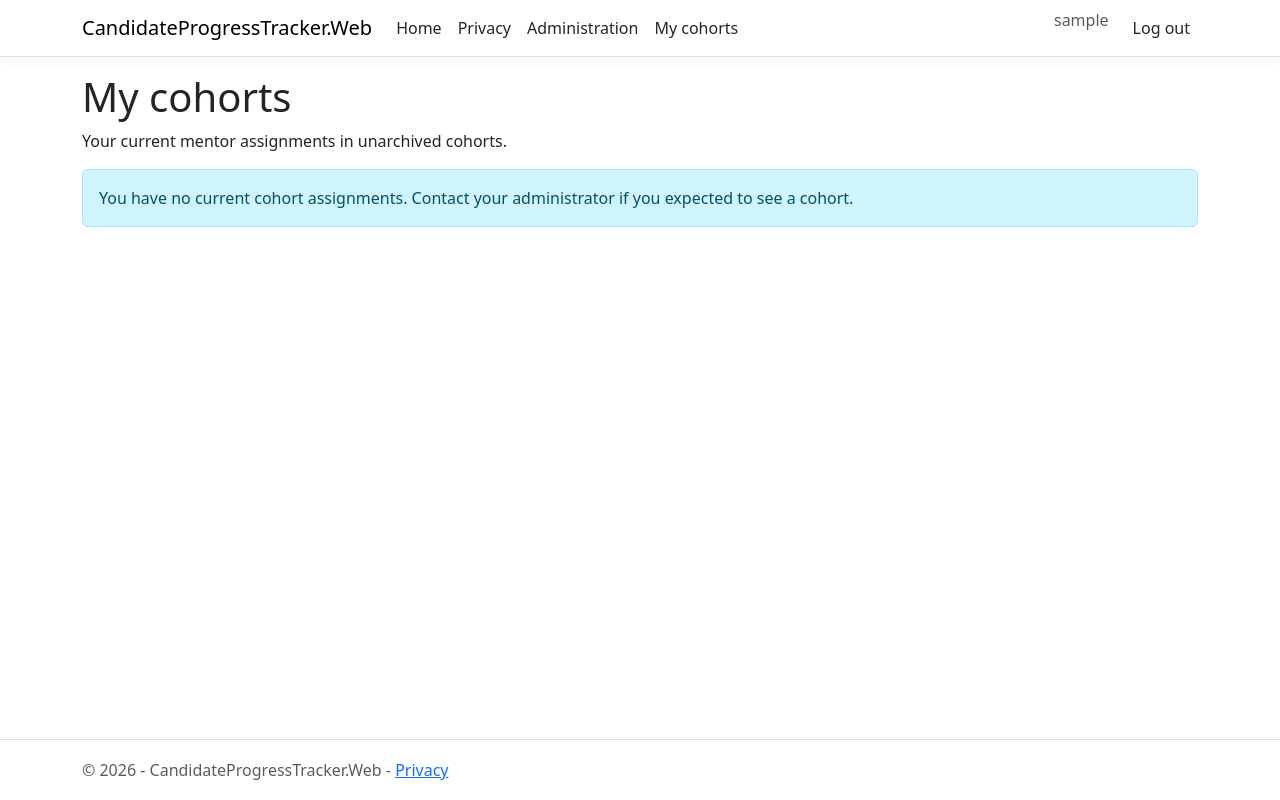
After one commit to buhlebendalo714-bot/CandidateProgressTracker, an ASP.NET Core app: page /Mentor in a window 1280 px wide. The commit adds this page. Run offline with ASP.NET Core 8, Linux system fonts and the light colour scheme; the visitor is signed in with stand-in values (Sample User, id 1); style sheets or scripts are compiled from the project's sources; the project's own start-up code is not run, and a stand-in starts its controllers and pages.

Commit message:
Add mentor page for current cohort assignments

```diff
--- /dev/null
+++ b/src/CandidateProgressTracker.Web/Pages/Mentor/Index.cshtml
@@ -0,0 +1,41 @@
+@page
+@model CandidateProgressTracker.Web.Pages.Mentor.IndexModel
+@{
+    ViewData["Title"] = "My cohorts";
+}
+
+<h1>My cohorts</h1>
+
+<p>Your current mentor assignments in unarchived cohorts.</p>
+
+@if (Model.Cohorts.Count == 0)
+{
+    <div class="alert alert-info" role="status">
+        You have no current cohort assignments.
+        Contact your administrator if you expected to see a cohort.
+    </div>
+}
+else
+{
+    <div class="table-responsive">
+        <table class="table table-striped">
+            <thead>
+                <tr>
+                    <th scope="col">Name</th>
+                    <th scope="col">Code</th>
+                    <th scope="col">Location</th>
+                </tr>
+            </thead>
+            <tbody>
+                @foreach (var cohort in Model.Cohorts)
+                {
+                    <tr>
+                        <td>@cohort.Name</td>
+                        <td>@cohort.Code</td>
+                        <td>@(cohort.LocationLabel ?? "Not specified")</td>
+                    </tr>
+                }
+            </tbody>
+        </table>
+    </div>
+}
--- /dev/null
+++ b/src/CandidateProgressTracker.Web/Pages/Mentor/Index.cshtml.cs
@@ -0,0 +1,35 @@
+using System.Security.Claims;
+using CandidateProgressTracker.Application.Cohorts;
+using Microsoft.AspNetCore.Authorization;
+using Microsoft.AspNetCore.Mvc;
+using Microsoft.AspNetCore.Mvc.RazorPages;
+
+namespace CandidateProgressTracker.Web.Pages.Mentor;
+
+[Authorize(Policy = "MentorOnly")]
+public class IndexModel : PageModel
+{
+    private readonly IMentorCohortQueryService _queryService;
+
+    public IndexModel(IMentorCohortQueryService queryService)
+    {
+        _queryService = queryService;
+    }
+
+    public IReadOnlyList<CohortSummary> Cohorts { get; private set; }
+        = Array.Empty<CohortSummary>();
+
+    public async Task<IActionResult> OnGetAsync()
+    {
+        var userId = User.FindFirstValue(ClaimTypes.NameIdentifier);
+
+        if (string.IsNullOrWhiteSpace(userId))
+        {
+            return Challenge();
+        }
+
+        Cohorts = await _queryService.GetMyCohortsAsync(userId);
+
+        return Page();
+    }
+}
--- a/src/CandidateProgressTracker.Web/Pages/Shared/_Layout.cshtml
+++ b/src/CandidateProgressTracker.Web/Pages/Shared/_Layout.cshtml
@@ -33,6 +33,16 @@
                                 asp-area="" asp-page="/Admin/Index">Administration</a>
                             </li>
                         }
+                        @if (User.IsInRole("Mentor"))
+                        {
+                            <li class="nav-item">
+                                <a class="nav-link text-dark"
+                                asp-area=""
+                                asp-page="/Mentor/Index">
+                                    My cohorts
+                                </a>
+                            </li>
+                        }
                     </ul>
                     <partial name="_LoginPartial" />
                 </div>
```
Also changed, not shown: src/CandidateProgressTracker.Application/Cohorts/IMentorCohortQueryService.cs (added, +7 -0 lines), src/CandidateProgressTracker.Infrastructure/Cohorts/MentorCohortQueryService.cs (added, +56 -0 lines), src/CandidateProgressTracker.Web/Program.cs (+10 -1 lines).
